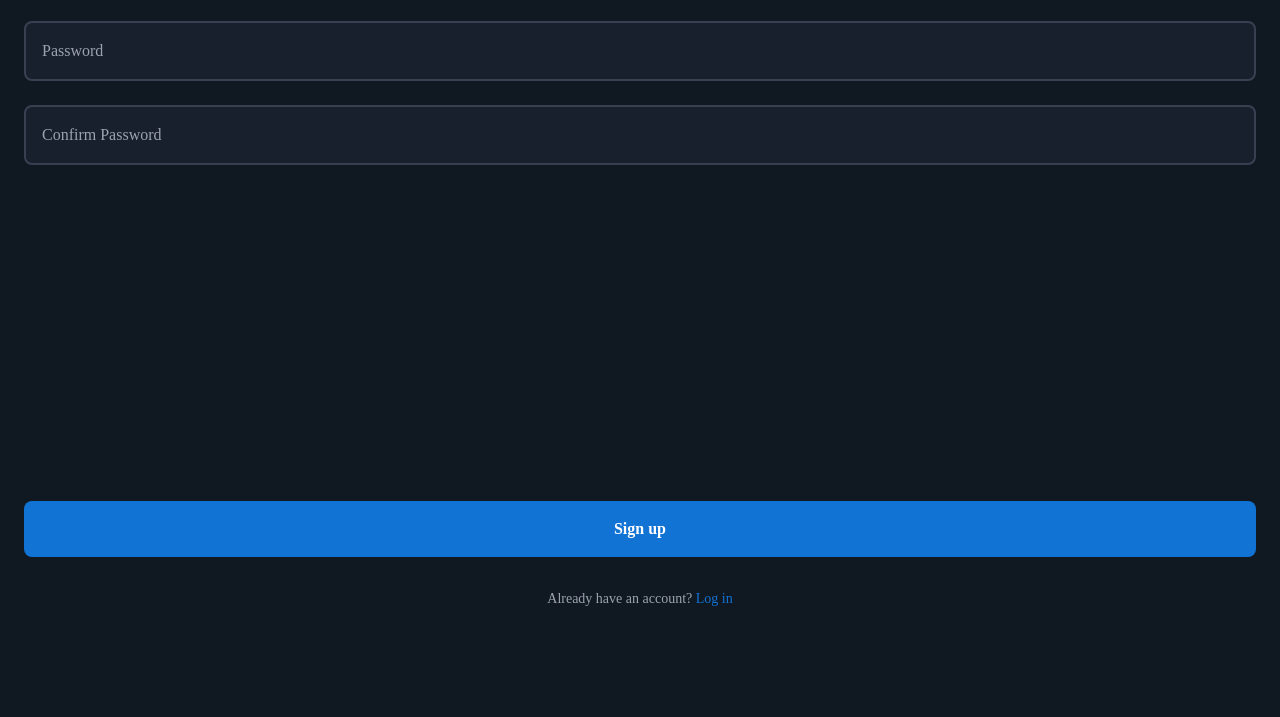
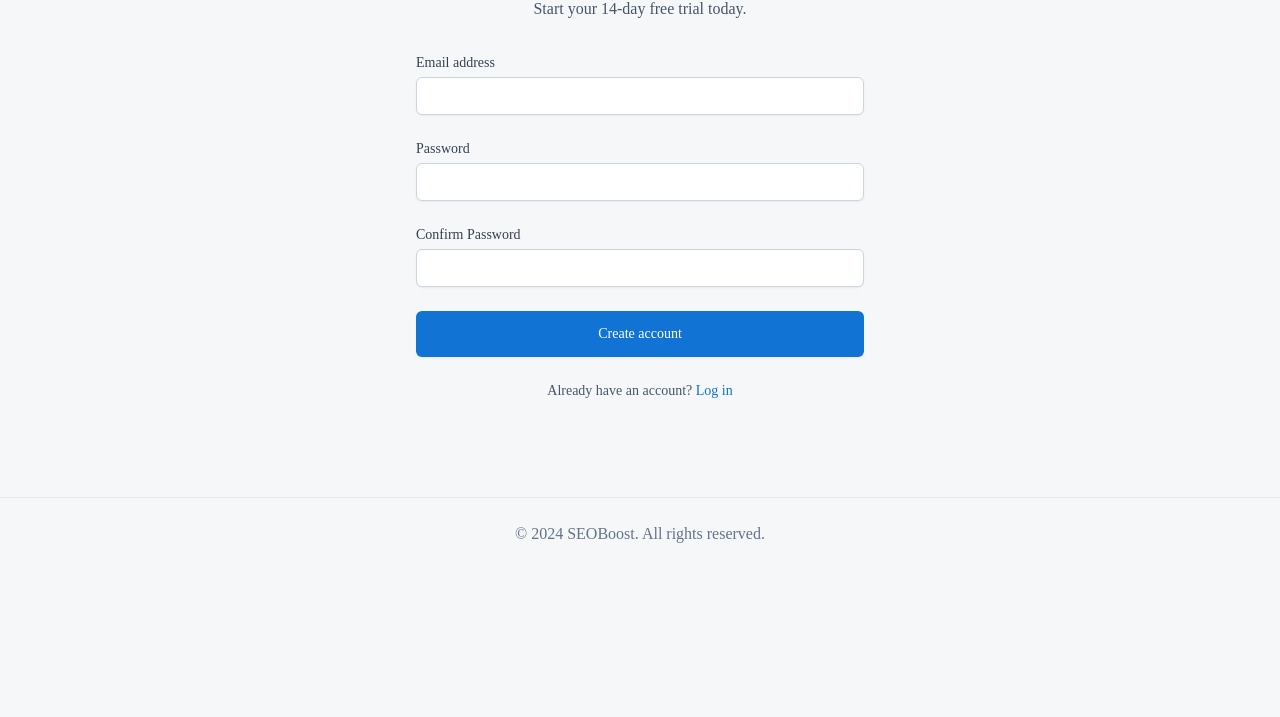
Before and after one commit to thetawavez/stitchseo, a website: page public-_sign-up_form/code.html in a window 1280 px wide. Shown: the part 167-884 px from the top of the page. After the commit the page ends 800 px from the top, so only its background shows below. Drawn offline with nearby package versions, Linux system fonts and the light colour scheme; a web font is replaced by a local one.

Commit message:
Update the sign-up page with a new design

```diff
--- a/public-_sign-up_form/code.html
+++ b/public-_sign-up_form/code.html
@@ -1,13 +1,14 @@
 <!DOCTYPE html>
-<html class="dark" lang="en"><head>
-<meta charset="utf-8"/>
-<meta content="width=device-width, initial-scale=1.0" name="viewport"/>
+<html lang="en">
+<head>
+  <meta charset="UTF-8">
+  <meta name="viewport" content="width=device-width, initial-scale=1.0">
+  <title>Sign Up - SEOBoost</title>
   <link href="https-//fonts.googleapis.com" rel="preconnect"/>
   <link crossorigin="" href="https-//fonts.gstatic.com" rel="preconnect"/>
   <link href="https-//fonts.googleapis.com/css2?family=Manrope:wght@400;500;700;800&amp;display=swap" rel="stylesheet"/>
-<link href="https-//fonts.googleapis.com/css2?family=Material+Symbols+Outlined" rel="stylesheet"/>
-<script src="https://cdn.tailwindcss.com?plugins=forms"></script>
-<script id="tailwind-config">
+  <script src="https://cdn.tailwindcss.com?plugins=forms,container-queries"></script>
+  <script>
     tailwind.config = {
       darkMode: "class",
       theme: {
@@ -20,21 +21,12 @@
           fontFamily: {
             "display": ["Manrope"]
           },
-            borderRadius: {"DEFAULT": "0.25rem", "lg": "0.5rem", "xl": "0.75rem", "full": "9999px"},
         },
       },
     }
   </script>
-<title>Sign Up</title>
-<style>
-    body {
-      min-height: max(884px, 100dvh);
-    }
-  </style>
 </head>
-<body class="bg-background-light dark:bg-background-dark font-display text-gray-800 dark:text-gray-200">
-<div class="relative flex h-screen min-h-screen w-full flex-col justify-between">
-<div class="flex-grow">
+<body class="bg-background-light dark:bg-background-dark font-display">
   <header class="bg-background-light/80 dark:bg-background-dark/80 sticky top-0 z-10 backdrop-blur-sm">
     <div class="container mx-auto flex items-center justify-between p-4">
       <a class="text-xl font-extrabold text-slate-900 dark:text-white" href="../index.html">
@@ -48,7 +40,7 @@
       </nav>
       <div class="hidden md:flex items-center space-x-4">
         <a href="../login_screen/code.html" class="text-slate-600 dark:text-slate-300 hover:text-primary dark:hover:text-primary">Login</a>
-      <a href="../public-_sign-up_form/code.html">
+        <a href="./code.html">
           <button class="h-10 rounded-lg bg-primary px-6 text-base font-bold text-white shadow-md transition-transform hover:scale-105">Sign Up</button>
         </a>
       </div>
@@ -61,33 +53,50 @@
       </button>
     </div>
   </header>
-<main class="px-6 py-8">
-<form class="space-y-6">
+
+  <main class="flex-grow flex items-center justify-center px-4 py-12">
+    <div class="w-full max-w-md">
+      <div class="text-center mb-8">
+        <h2 class="text-3xl font-extrabold text-slate-900 dark:text-white">Create your account</h2>
+        <p class="mt-2 text-slate-600 dark:text-slate-400">Start your 14-day free trial today.</p>
+      </div>
+      <form action="../sign-up_confirmation/welcome/code.html" class="space-y-6">
         <div>
-<label class="sr-only" for="email">Email</label>
-<input class="form-input w-full rounded-lg border-2 border-gray-200 dark:border-gray-700 bg-white/50 dark:bg-gray-800/50 p-4 text-base placeholder-gray-500 dark:placeholder-gray-400 focus:border-primary focus:ring-primary" id="email" name="email" placeholder="Email" type="email"/>
-</div>
-<div>
-<label class="sr-only" for="password">Password</label>
-<input class="form-input w-full rounded-lg border-2 border-gray-200 dark:border-gray-700 bg-white/50 dark:bg-gray-800/50 p-4 text-base placeholder-gray-500 dark:placeholder-gray-400 focus:border-primary focus:ring-primary" id="password" name="password" placeholder="Password" type="password"/>
-</div>
-<div>
-<label class="sr-only" for="confirm-password">Confirm Password</label>
-<input class="form-input w-full rounded-lg border-2 border-gray-200 dark:border-gray-700 bg-white/50 dark:bg-gray-800/50 p-4 text-base placeholder-gray-500 dark:placeholder-gray-400 focus:border-primary focus:ring-primary" id="confirm-password" name="confirm-password" placeholder="Confirm Password" type="password"/>
-</div>
-</form>
-</main>
-</div>
-<div class="p-6">
-<a href="../sign-up_confirmation/welcome/code.html">
-<button class="w-full h-14 rounded-lg bg-primary text-white text-base font-bold flex items-center justify-center">
-          Sign up
-        </button>
-</a>
-<p class="mt-8 text-center text-sm text-gray-500 dark:text-gray-400">
-          Already have an account? <a class="font-medium text-primary hover:underline" href="../login_screen/code.html">Log in</a>
-</p>
+          <label for="email" class="block text-sm font-medium text-slate-700 dark:text-slate-300">Email address</label>
+          <div class="mt-1">
+            <input id="email" name="email" type="email" autocomplete="email" required class="block w-full px-3 py-2 bg-white dark:bg-slate-800 border border-slate-300 dark:border-slate-700 rounded-md shadow-sm placeholder-slate-400 dark:placeholder-slate-500 focus:outline-none focus:ring-primary focus:border-primary sm:text-sm">
           </div>
         </div>
 
-</body></html>
+        <div>
+          <label for="password" class="block text-sm font-medium text-slate-700 dark:text-slate-300">Password</label>
+          <div class="mt-1">
+            <input id="password" name="password" type="password" autocomplete="new-password" required class="block w-full px-3 py-2 bg-white dark:bg-slate-800 border border-slate-300 dark:border-slate-700 rounded-md shadow-sm placeholder-slate-400 dark:placeholder-slate-500 focus:outline-none focus:ring-primary focus:border-primary sm:text-sm">
+          </div>
+        </div>
+
+        <div>
+          <label for="confirm-password" class="block text-sm font-medium text-slate-700 dark:text-slate-300">Confirm Password</label>
+          <div class="mt-1">
+            <input id="confirm-password" name="confirm-password" type="password" autocomplete="new-password" required class="block w-full px-3 py-2 bg-white dark:bg-slate-800 border border-slate-300 dark:border-slate-700 rounded-md shadow-sm placeholder-slate-400 dark:placeholder-slate-500 focus:outline-none focus:ring-primary focus:border-primary sm:text-sm">
+          </div>
+        </div>
+
+        <div>
+          <button type="submit" class="w-full flex justify-center py-3 px-4 border border-transparent rounded-md shadow-sm text-sm font-medium text-white bg-primary hover:bg-primary/90 focus:outline-none focus:ring-2 focus:ring-offset-2 focus:ring-primary">Create account</button>
+        </div>
+      </form>
+      <p class="mt-6 text-center text-sm text-slate-600 dark:text-slate-400">
+        Already have an account?
+        <a href="../login_screen/code.html" class="font-medium text-primary hover:text-primary/90">Log in</a>
+      </p>
+    </div>
+  </main>
+
+  <footer class="bg-background-light dark:bg-background-dark border-t border-slate-200 dark:border-slate-800/50 mt-12">
+    <div class="container mx-auto p-6 text-center text-slate-500 dark:text-slate-400">
+      <p>© 2024 SEOBoost. All rights reserved.</p>
+    </div>
+  </footer>
+</body>
+</html>
```
Lines whose indentation alone changed are shown as unchanged.
